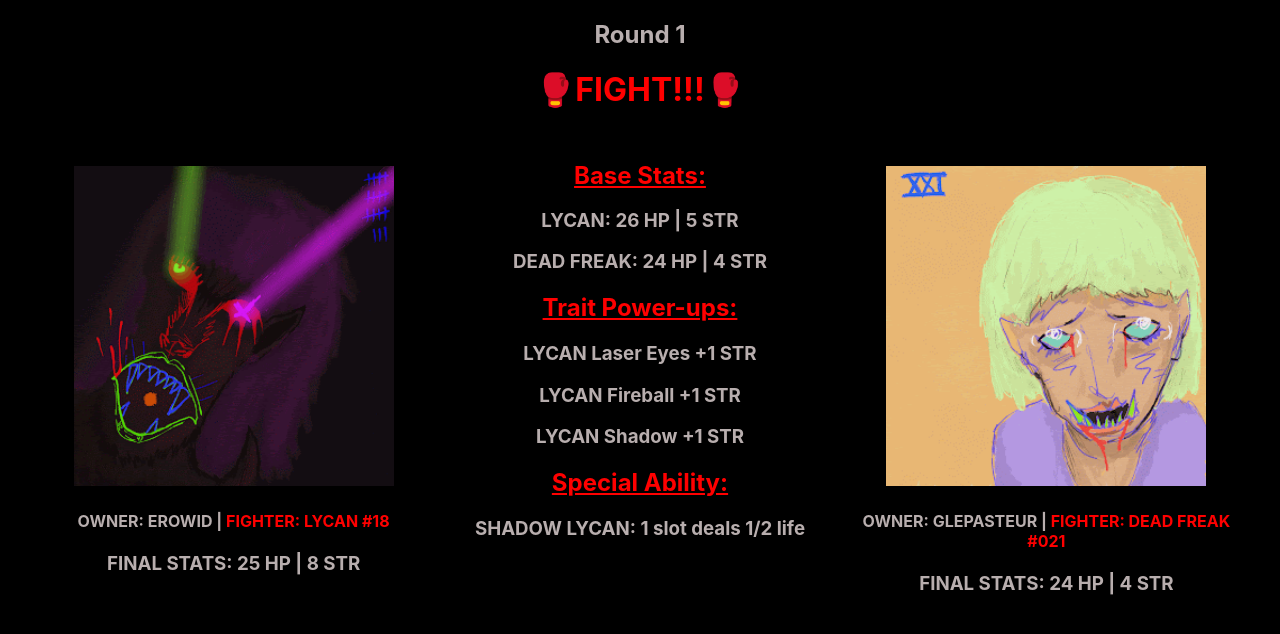
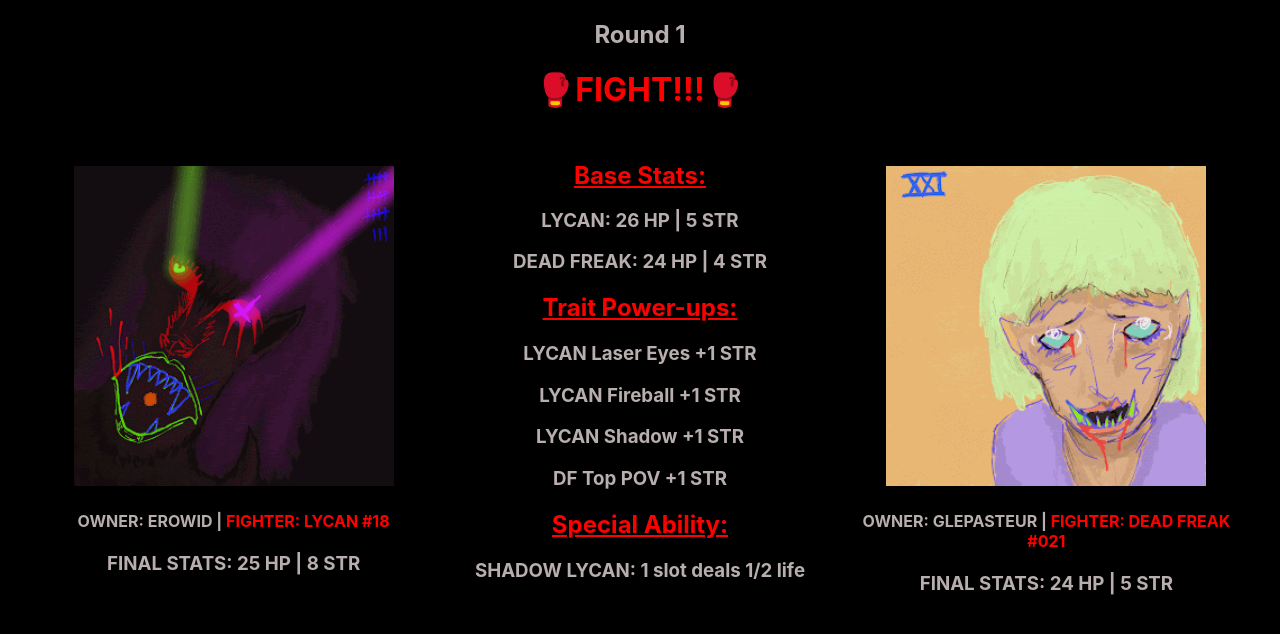
Before and after one commit to vlee13/Blood-Bath, a React (Create React App) app: page /round1 in a window 1280 px wide. Shown: the top 634 px of the page. Built offline with nearby package versions, Linux system fonts and the light colour scheme.

Commit message:
top pov for glep

```diff
--- a/src/Components/Round1.js
+++ b/src/Components/Round1.js
@@ -32,6 +32,7 @@ const Round1 = () => {
           <h3>LYCAN Laser Eyes +1 STR</h3>
           <h3>LYCAN Fireball +1 STR</h3>
           <h3>LYCAN Shadow +1 STR</h3>
+          <h3>DF Top POV +1 STR</h3>
           <h2 style={{ textDecoration: "underline", color: "red" }}>
             Special Ability:
           </h2>
@@ -45,7 +46,7 @@ const Round1 = () => {
               OWNER: GLEPASTEUR |{" "}
               <span style={{ color: "red" }}>FIGHTER: DEAD FREAK #021</span>
             </h4>
-            <h3>FINAL STATS: 24 HP | 4 STR</h3>
+            <h3>FINAL STATS: 24 HP | 5 STR</h3>
           </div>
         </div>
       </div>
```
Also changed, not shown: public/PermanentMarker-Regular.ttf (added).
